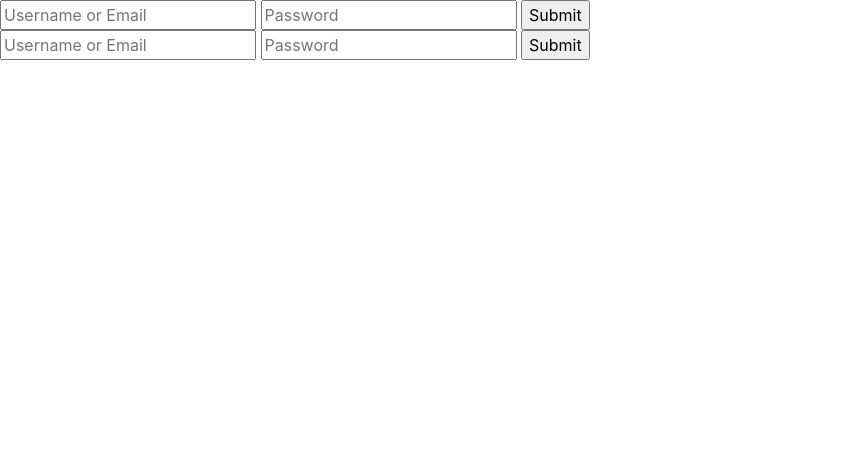
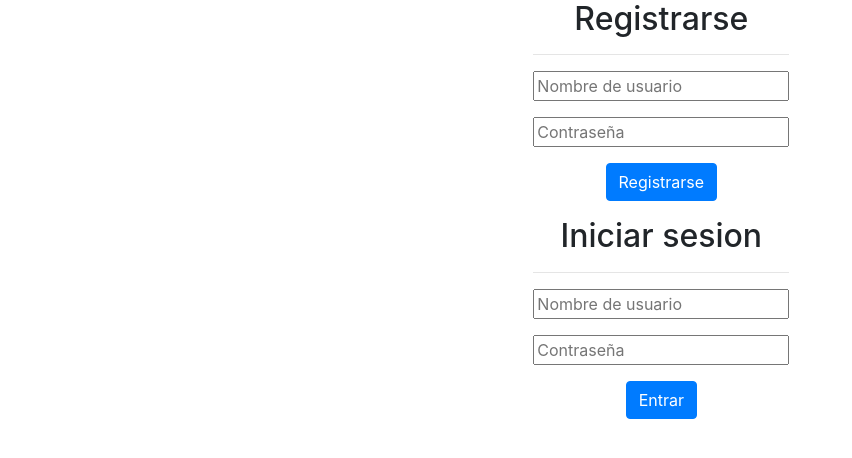
Before and after one commit to SaltyTako/CRUD-Elements, a PHP site: page / in a window 1280 px wide. Shown: the part 26-484 px from the top of the page, without its empty margins (0-852 px from the left). Run offline with PHP 8.4, Linux system fonts and the light colour scheme; some libraries are stand-ins or nearby versions.

Commit message:
Login frontend modified

```diff
--- a/index.php
+++ b/index.php
@@ -1,16 +1,45 @@
 <?php include('includes/header.php'); ?>
-    <form action="sv.php" method="post">
-    <input type="text" name="Username" placeholder="Username or Email">
-    <input type="password" name="Password" placeholder="Password">
-    <input type="submit" name="Register">
-    </form>
-    <div>
-    <form action="verifier.php" method="post">
-    <input type="text" name="Username" placeholder="Username or Email">
-    <input type="password" name="Password" placeholder="Password">
-    <input type="submit" name="Login">
-    </form>
+
+    <div class="container-fluid text-center">
+
+        <div class="row">
+            <div class="offset-md-5 row-md-4">
+                <h2>Registrarse</h2>
+                <hr>
+                    <!--Register-->
+                    <form action="sv.php" method="post">
+                        <div class="form-group">
+                            <input type="text" name="Username" placeholder="Nombre de usuario"><br>
+                        </div>
+                        <div class="form-group">
+                            <input type="password" name="Password" placeholder="Contraseña"><br>
+                        </div>
+                        <div class="form-group">
+                            <input class="btn btn-primary" type="submit" name="Register" value="Registrarse"><br>
+                        </div>
+                    </form>
+
+                <h2>Iniciar sesion</h2>
+                <hr>
+                    <!--Login-->
+                    <form action="verifier.php" method="post">
+                        <div class="form-group">
+                            <input type="text" name="Username" placeholder="Nombre de usuario">
+                        </div>
+                        <div class="form-group">
+                            <input type="password" name="Password" placeholder="Contraseña">
+                        </div>
+                        <div class="form-group">
+                            <input class="btn btn-primary" type="submit" name="Login" value="Entrar">
+                        </div>
+                    </form>
+
+            </div>
+        </div>
+
+
     </div>
+
 
     <?php
     //TODO list:
```
